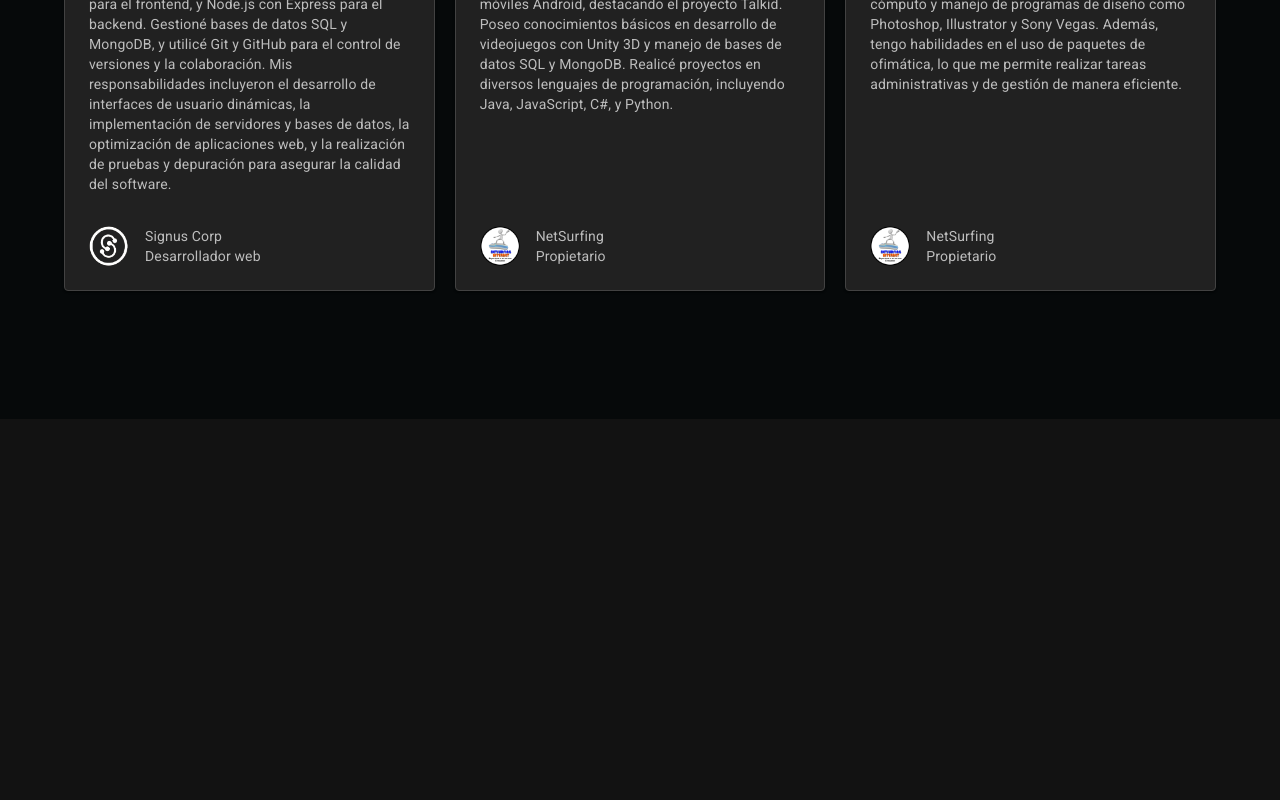
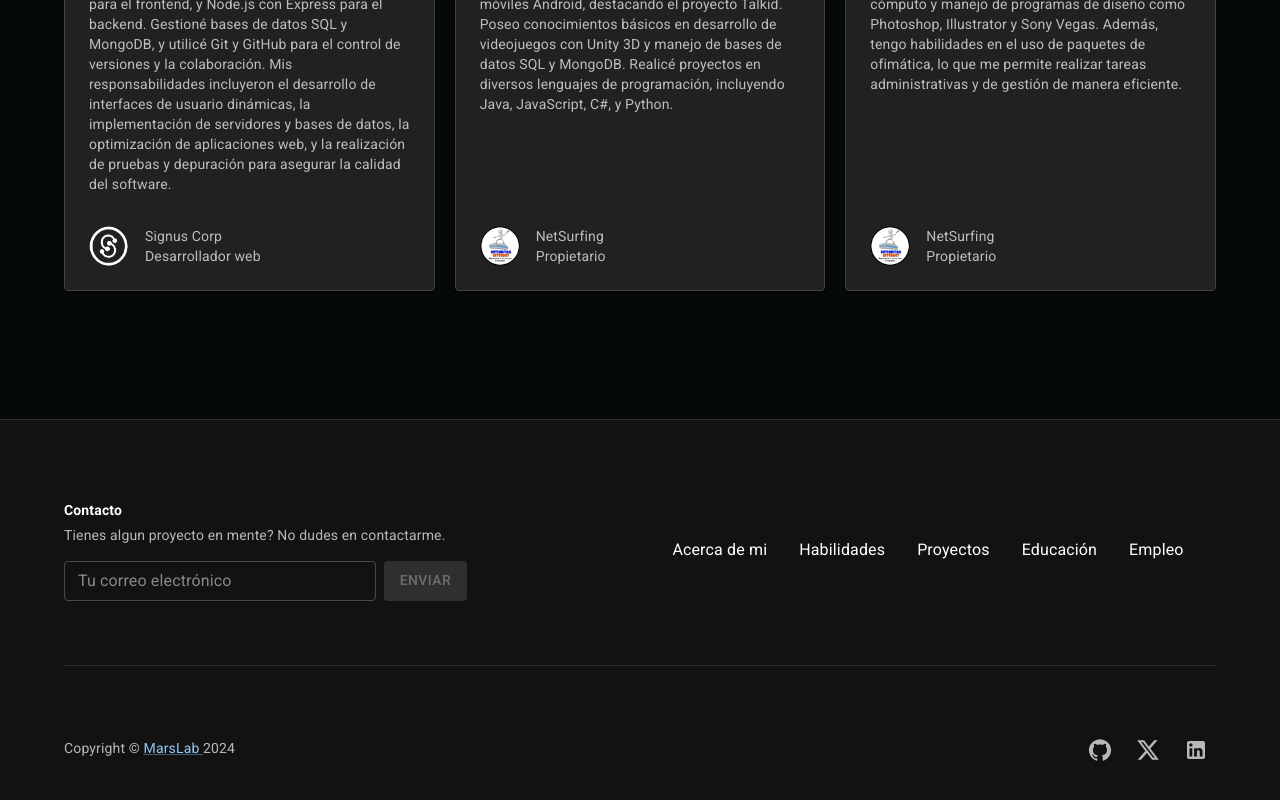
Before and after one commit to jmajpopinf/curriculumweb, a React (Vite) app: page / in a window 1280 px wide. Shown: the part 3363-4163 px from the top of the page. Before the commit the page ends 3782 px from the top, so only its background shows below. Built offline with nearby package versions, Linux system fonts and the light colour scheme.

Commit message:
Sección Contacto completo

```diff
--- a/src/App.jsx
+++ b/src/App.jsx
@@ -8,6 +8,7 @@ import LogoCollection from './components/LogoCollection';
 import Features from './components/Features';
 import Education from './components/Education';
 import Work from './components/Work';
+import Footer from './components/Footer';
 
 function ToggleCustomTheme({ showCustomTheme, toggleCustomTheme}){
   return (
@@ -79,6 +80,8 @@ function App() {
         <Education />
         <Divider />
         <Work />
+        <Divider />
+        <Footer />
       </Box>
     </ThemeProvider>
   );
--- /dev/null
+++ b/src/components/Footer.jsx
@@ -0,0 +1,202 @@
+import * as React from 'react';
+import Box from '@mui/material/Box';
+import Button from '@mui/material/Button';
+import Container from '@mui/material/Container';
+import IconButton from '@mui/material/IconButton';
+import Link from '@mui/material/Link';
+import Stack from '@mui/material/Stack';
+import TextField from '@mui/material/TextField';
+import Typography from '@mui/material/Typography';
+
+import FacebookIcon from '@mui/icons-material/GitHub';
+import LinkedInIcon from '@mui/icons-material/LinkedIn';
+import TwitterIcon from '@mui/icons-material/X';
+import { Grid, MenuItem } from '@mui/material';
+
+const logoStyle = {
+  width: '140px',
+  height: 'auto',
+};
+
+const scrollToSection = (sectionId) => {
+  const sectionElement = document.getElementById(sectionId);
+  const offset = 128;
+  if (sectionElement) {
+    const targetScroll = sectionElement.offsetTop - offset;
+    sectionElement.scrollIntoView({ behavior: 'smooth' });
+    window.scrollTo({
+      top: targetScroll,
+      behavior: 'smooth',
+    });
+  }
+};
+
+function Copyright() {
+  return (
+    <Typography variant="body2" color="text.secondary" mt={1}>
+      {'Copyright © '}
+      <Link href="https://marslab.com/">MarsLab&nbsp;</Link>
+      {new Date().getFullYear()}
+    </Typography>
+  );
+}
+
+export default function Footer() {
+  const [email, setEmail] = React.useState('');
+
+  const SendEmail = () => {
+    if (ValidEmail() && email !== '') {
+      window.location.href = `mailto:jmajpopinf@gmail.com?subject=Contacto&body=Hola, mi nombre es ${email}&subject=Contacto`;
+    }
+  }
+
+  const ValidEmail = () => {
+    const emailRegex = /^[^\s@]+@[^\s@]+\.[^\s@]+$/;
+    return emailRegex.test(email);
+  }
+
+
+  return (
+    <Container
+      sx={{
+        display: 'flex',
+        flexDirection: 'column',
+        alignItems: 'center',
+        gap: { xs: 4, sm: 8 },
+        py: { xs: 8, sm: 10 },
+        textAlign: { sm: 'center', md: 'left' },
+      }}
+    >
+      <Box
+        id="contact"
+        sx={{
+          display: 'flex',
+          flexDirection: { xs: 'column', sm: 'row' },
+          width: '100%',
+          justifyContent: 'space-between',
+        }}
+      >
+        <Box
+          id="1"
+          sx={{
+            display: 'flex',
+            flexDirection: 'column',
+            gap: 4,
+            minWidth: { xs: '100%', sm: '50%' },
+          }}
+        >
+          <Box id="1.1" sx={{ width: { xs: '100%', sm: '70%' } }}>
+            <Typography variant="body2" fontWeight={600} gutterBottom>
+              Contacto
+            </Typography>
+            <Typography variant="body2" color="text.secondary" mb={2}>
+              Tienes algun proyecto en mente? No dudes en contactarme.
+            </Typography>
+            <Stack direction="row" spacing={1} useFlexGap>
+              <TextField
+                id="outlined-basic"
+                type='email'
+                hiddenLabel
+                size="small"
+                variant="outlined"
+                fullWidth
+                aria-label="Ingresa tu correo electrónico"
+                placeholder="Tu correo electrónico"
+                inputProps={{
+                  autoComplete: 'off',
+                  'aria-label': 'Enter your email address',
+                }}
+                value={email}
+                onChange={(e) => setEmail(e.target.value)}
+              />
+              <Button
+                variant="contained"
+                color="primary"
+                sx={{ flexShrink: 0 }}
+                disabled={!ValidEmail()}
+                onClick={() => SendEmail()}
+              >
+                Enviar
+              </Button>
+            </Stack>
+          </Box>
+        </Box>
+
+        <Grid
+          container
+          justifyContent='center'
+          alignContent='center'
+          sx={{
+            opacity: 1,
+            py: { xs: 4, sm: 0 },
+          }}
+        >
+          <MenuItem onClick={() => scrollToSection('about')}>
+            Acerca de mi
+          </MenuItem>
+          <MenuItem onClick={() => scrollToSection('skills')}>
+            Habilidades
+          </MenuItem>
+          <MenuItem onClick={() => scrollToSection('projects')}>
+            Proyectos
+          </MenuItem>
+          <MenuItem  onClick={() => scrollToSection('education')}>
+            Educación
+          </MenuItem>
+          <MenuItem  onClick={() => scrollToSection('work')}>
+            Empleo
+          </MenuItem>
+        </Grid>
+
+      </Box>
+      <Box
+        sx={{
+          display: 'flex',
+          justifyContent: 'space-between',
+          pt: { xs: 4, sm: 8 },
+          width: '100%',
+          borderTop: '1px solid',
+          borderColor: 'divider',
+        }}
+      >
+        <div>
+          <Copyright />
+        </div>
+        <Stack
+          direction="row"
+          justifyContent="left"
+          spacing={1}
+          useFlexGap
+          sx={{
+            color: 'text.secondary',
+          }}
+        >
+          <IconButton
+            color="inherit"
+            href="https://github.com/jmajpopinf" target="_blank"
+            aria-label="GitHub"
+            sx={{ alignSelf: 'center' }}
+          >
+            <FacebookIcon />
+          </IconButton>
+          <IconButton
+            color="inherit"
+            href="https://x.com/MANU_AS_88" target="_blank"
+            aria-label="X"
+            sx={{ alignSelf: 'center' }}
+          >
+            <TwitterIcon />
+          </IconButton>
+          <IconButton
+            color="inherit"
+            href="https://www.linkedin.com/in/manuel-ajpop-910bb055/" target="_blank"
+            aria-label="LinkedIn"
+            sx={{ alignSelf: 'center' }}
+          >
+            <LinkedInIcon />
+          </IconButton>
+        </Stack>
+      </Box>
+    </Container>
+  );
+}
```
